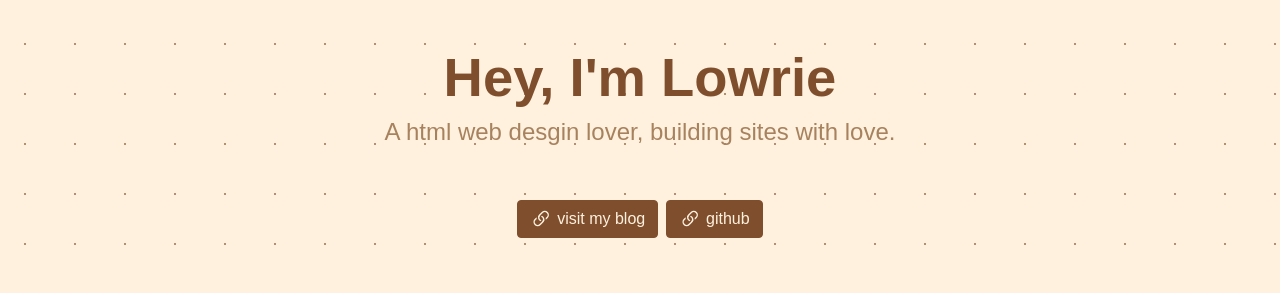
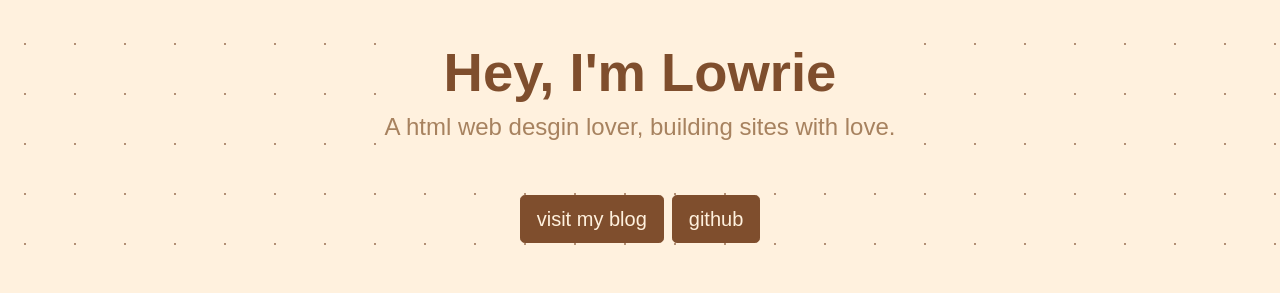
Before and after one commit to LowrieTobby/lowrietobby.github.io, a plain HTML site: page about/index.html in a window 1280 px wide. Shown: the part 381-674 px from the top of the page. Drawn offline with nearby package versions, Linux system fonts and the light colour scheme.

Commit message:
Site updated: 2020-06-26 18:47:40

```diff
--- a/about/index.html
+++ b/about/index.html
@@ -38,10 +38,12 @@
   }
   .title-text {
     color: var(--text-primary);
+    background-color: var(--bg-color);
     font-size: 3.4rem;
   }
   .discribe-text {
     color: var(--text-secondary);
+    background-color: var(--bg-color);
     font-size: 1.5rem;
   }
   .links {
@@ -94,35 +96,23 @@
   }
 </style>
 <body>
-  <div class="container">
+  <!-- <div class="container"> -->
     <div class="content-wrapper">
       <img class="img-fluid" src="Lowrie_icon.svg" alt="lowrie-logo" width="200px">
       <div class="text-wrapper">
         <h1 class="title-text mt-5"><strong>Hey, I'm Lowrie</strong></h1>
         <p class="discribe-text mt-1">A html web desgin lover, building sites with love. </p>
         <ul class="links">
-          <li class="links-item"><a class="btn btn-primary" href="https://blog.lowrie.xyz" type="button">
-            <svg class="bi bi-link-45deg" width="1.4rem" height="1.4rem" viewBox="0 0 16 16" fill="currentColor" xmlns="http://www.w3.org/2000/svg">
-              <path d="M4.715 6.542L3.343 7.914a3 3 0 1 0 4.243 4.243l1.828-1.829A3 3 0 0 0 8.586 5.5L8 6.086a1.001 1.001 0 0 0-.154.199 2 2 0 0 1 .861 3.337L6.88 11.45a2 2 0 1 1-2.83-2.83l.793-.792a4.018 4.018 0 0 1-.128-1.287z"/>
-              <path d="M5.712 6.96l.167-.167a1.99 1.99 0 0 1 .896-.518 1.99 1.99 0 0 1 .518-.896l.167-.167A3.004 3.004 0 0 0 6 5.499c-.22.46-.316.963-.288 1.46z"/>
-              <path d="M6.586 4.672A3 3 0 0 0 7.414 9.5l.775-.776a2 2 0 0 1-.896-3.346L9.12 3.55a2 2 0 0 1 2.83 2.83l-.793.792c.112.42.155.855.128 1.287l1.372-1.372a3 3 0 0 0-4.243-4.243L6.586 4.672z"/>
-              <path d="M10 9.5a2.99 2.99 0 0 0 .288-1.46l-.167.167a1.99 1.99 0 0 1-.896.518 1.99 1.99 0 0 1-.518.896l-.167.167A3.004 3.004 0 0 0 10 9.501z"/>
-            </svg>
+          <li class="links-item"><a class="btn btn-lg btn-primary" href="https://blog.lowrie.xyz" type="button">
             visit my blog</a></li>
           <li class="links-item">
-            <a class="btn btn-primary" href="https://github.com/LowrieTobby/" type="button">
-              <svg class="bi bi-link-45deg" width="1.4rem" height="1.4rem" viewBox="0 0 16 16" fill="currentColor" xmlns="http://www.w3.org/2000/svg">
-                <path d="M4.715 6.542L3.343 7.914a3 3 0 1 0 4.243 4.243l1.828-1.829A3 3 0 0 0 8.586 5.5L8 6.086a1.001 1.001 0 0 0-.154.199 2 2 0 0 1 .861 3.337L6.88 11.45a2 2 0 1 1-2.83-2.83l.793-.792a4.018 4.018 0 0 1-.128-1.287z"/>
-                <path d="M5.712 6.96l.167-.167a1.99 1.99 0 0 1 .896-.518 1.99 1.99 0 0 1 .518-.896l.167-.167A3.004 3.004 0 0 0 6 5.499c-.22.46-.316.963-.288 1.46z"/>
-                <path d="M6.586 4.672A3 3 0 0 0 7.414 9.5l.775-.776a2 2 0 0 1-.896-3.346L9.12 3.55a2 2 0 0 1 2.83 2.83l-.793.792c.112.42.155.855.128 1.287l1.372-1.372a3 3 0 0 0-4.243-4.243L6.586 4.672z"/>
-                <path d="M10 9.5a2.99 2.99 0 0 0 .288-1.46l-.167.167a1.99 1.99 0 0 1-.896.518 1.99 1.99 0 0 1-.518.896l-.167.167A3.004 3.004 0 0 0 10 9.501z"/>
-              </svg>
+            <a class="btn btn-lg btn-primary" href="https://github.com/LowrieTobby/" type="button">
               github
             </a>
           </li>
         </ul>
       </div>
     </div>
-  </div>
+  <!-- </div> -->
 </body>
 </html>
```
